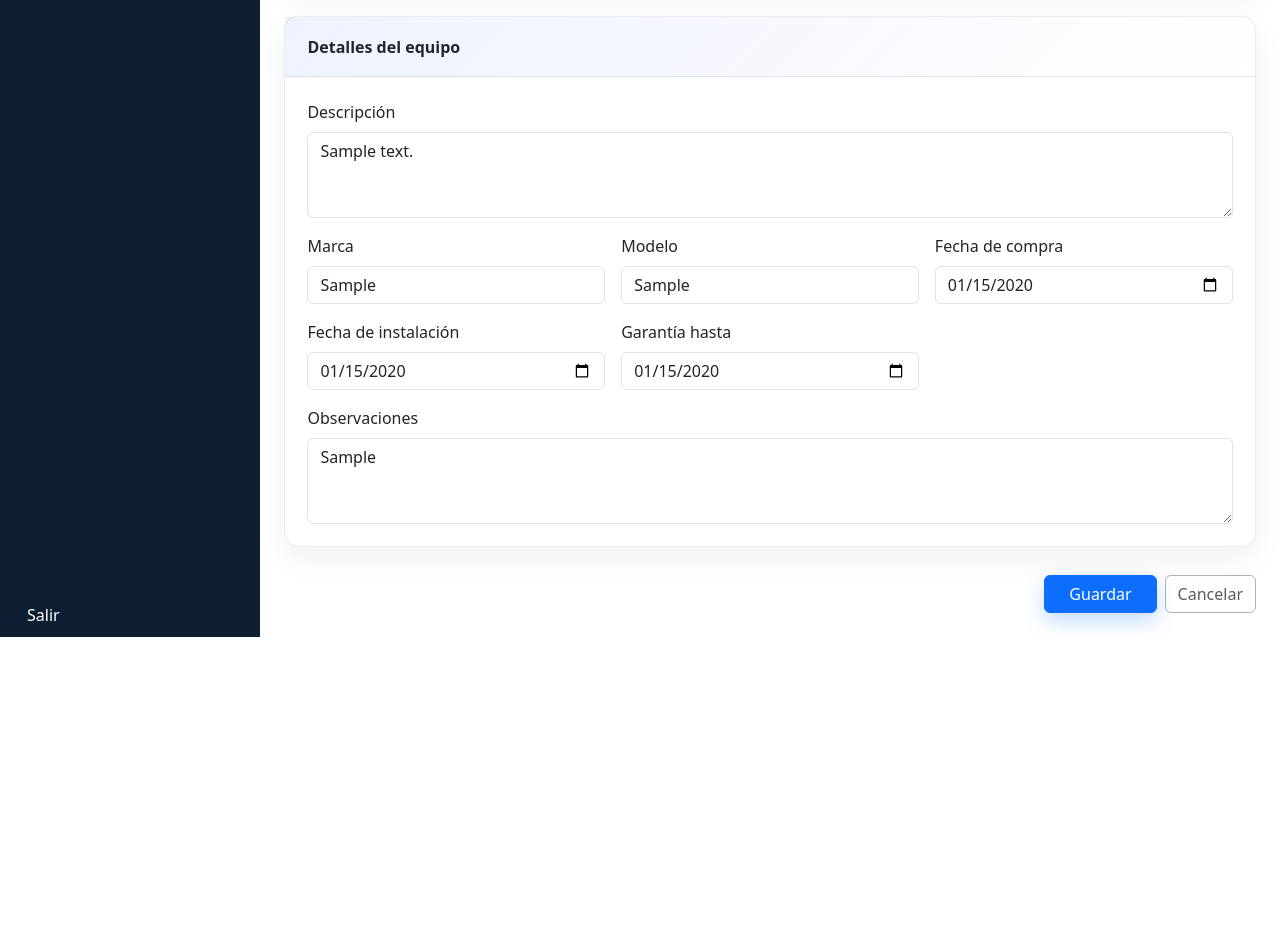
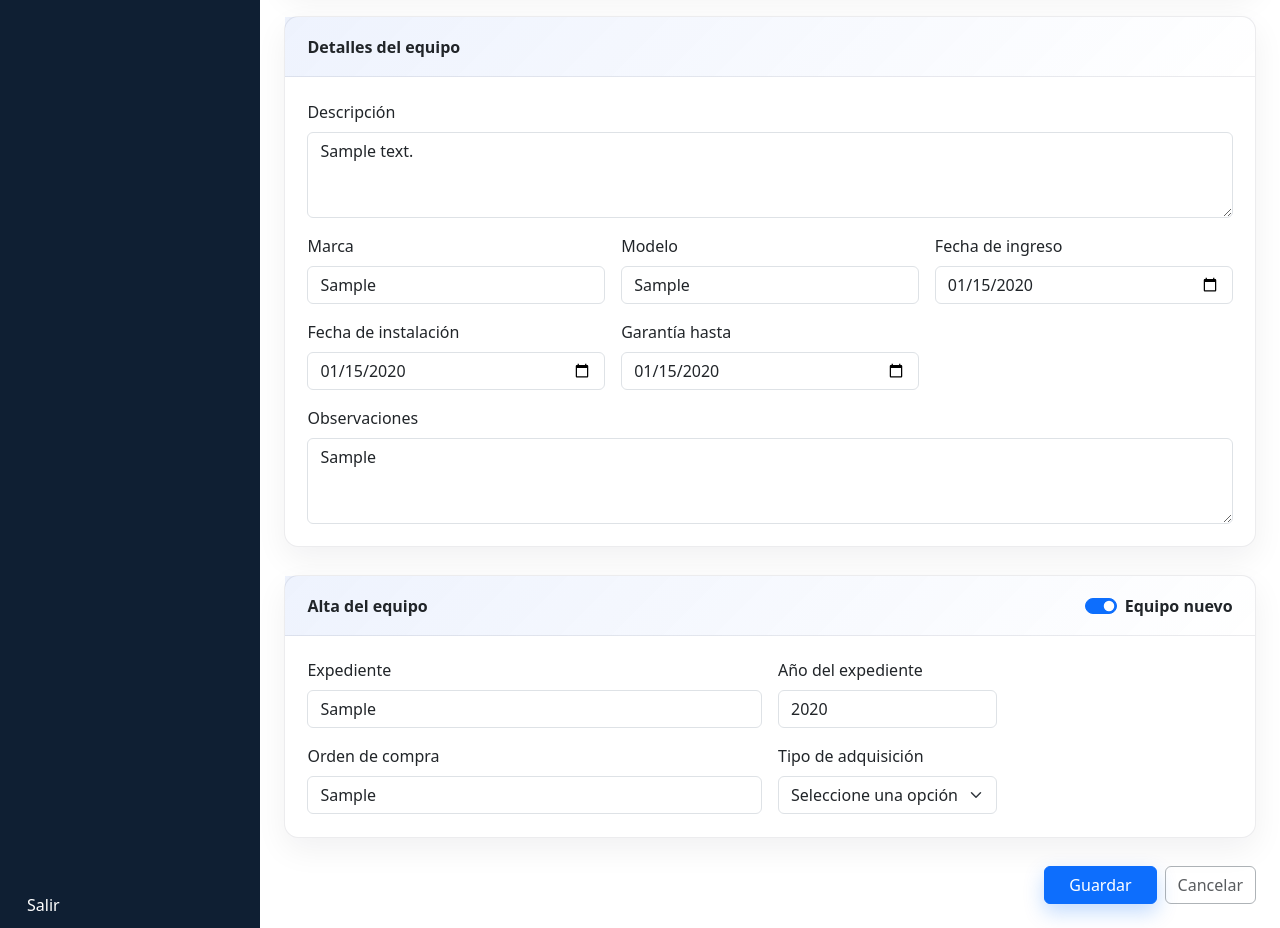
Before and after one commit to dptytlapampa-code/inventario_hospital, a Flask app: page /equipos/1/editar in a window 1280 px wide. Shown: the part 678-1606 px from the top of the page. Before the commit the page ends 1315 px from the top, so only its background shows below. Run offline with Flask 3, Linux system fonts and the light colour scheme; a user stored in the database is signed in; tables that the repository leaves empty hold one stand-in row (values such as "Sample post"); some libraries are stand-ins or nearby versions.

Commit message:
feat: registrar alta diferenciada para equipos nuevos

```diff
--- a/app/forms/equipo.py
+++ b/app/forms/equipo.py
@@ -44,11 +44,31 @@ class EquipoForm(FlaskForm):
     servicio_id = IntegerField("Servicio", validators=[Optional()])
     oficina_id = IntegerField("Oficina", validators=[Optional()])
     responsable = StringField("Responsable", validators=[Optional(), Length(max=120)])
-    fecha_compra = DateField("Fecha de compra", validators=[Optional()], default=None)
+    fecha_ingreso = DateField("Fecha de ingreso", validators=[Optional()], default=None)
     fecha_instalacion = DateField("Fecha de instalación", validators=[Optional()], default=None)
     garantia_hasta = DateField("Garantía hasta", validators=[Optional()], default=None)
     observaciones = TextAreaField("Observaciones", validators=[Optional(), Length(max=1000)])
     sin_numero_serie = BooleanField("Sin número de serie visible", default=False)
+    es_nuevo = BooleanField("Equipo nuevo", default=False)
+    expediente = StringField("Expediente", validators=[Optional(), Length(max=120)])
+    anio_expediente = IntegerField(
+        "Año del expediente",
+        validators=[Optional()],
+        render_kw={"min": 1900, "max": 2100},
+    )
+    orden_compra = StringField("Orden de compra", validators=[Optional(), Length(max=120)])
+    tipo_adquisicion = SelectField(
+        "Tipo de adquisición",
+        choices=[
+            ("", "Seleccione una opción"),
+            ("licitacion", "Licitación"),
+            ("compra", "Compra"),
+            ("donacion", "Donación"),
+            ("otro", "Otro"),
+        ],
+        validators=[Optional()],
+        coerce=str,
+    )
     submit = SubmitField("Guardar")
 
     def __init__(self, *args, **kwargs) -> None:
@@ -97,16 +117,31 @@ class EquipoForm(FlaskForm):
                 "Ingrese un número de serie o marque 'Sin número de serie visible'"
             )
             return False
-        if self.fecha_compra.data and self.fecha_compra.data > date.today():
-            self.fecha_compra.errors.append("La fecha de compra no puede ser futura")
+        if self.fecha_ingreso.data and self.fecha_ingreso.data > date.today():
+            self.fecha_ingreso.errors.append("La fecha de ingreso no puede ser futura")
             return False
         if (
             self.fecha_instalacion.data
-            and self.fecha_compra.data
-            and self.fecha_instalacion.data < self.fecha_compra.data
+            and self.fecha_ingreso.data
+            and self.fecha_instalacion.data < self.fecha_ingreso.data
         ):
-            self.fecha_instalacion.errors.append("La instalación no puede ser anterior a la compra")
+            self.fecha_instalacion.errors.append("La instalación no puede ser anterior al ingreso")
             return False
+        if self.es_nuevo.data:
+            if not self.tipo_adquisicion.data:
+                self.tipo_adquisicion.errors.append("Seleccione el tipo de adquisición")
+                return False
+            if not (self.expediente.data or self.orden_compra.data):
+                self.expediente.errors.append(
+                    "Ingrese el expediente u orden de compra utilizada en el alta"
+                )
+                self.orden_compra.errors.append(
+                    "Ingrese el expediente u orden de compra utilizada en el alta"
+                )
+                return False
+            if self.anio_expediente.data and not (1900 <= self.anio_expediente.data <= date.today().year + 1):
+                self.anio_expediente.errors.append("Ingrese un año válido")
+                return False
         return True
 
 
@@ -201,6 +236,11 @@ class TipoEquipoCreateForm(FlaskForm):
     nombre = StringField("Nombre", validators=[DataRequired(), Length(max=160)])
     submit = SubmitField("Agregar tipo")
 
+    def validate(self, extra_validators=None):  # type: ignore[override]
+        is_valid = super().validate(extra_validators=extra_validators)
+        self._deduplicate_errors()
+        return is_valid
+
     @staticmethod
     def _normalized(value: str | None) -> str:
         return (value or "").strip().lower()
@@ -222,6 +262,11 @@ class TipoEquipoUpdateForm(FlaskForm):
     activo = BooleanField("Activo")
     submit = SubmitField("Guardar cambios")
 
+    def validate(self, extra_validators=None):  # type: ignore[override]
+        is_valid = super().validate(extra_validators=extra_validators)
+        self._deduplicate_errors()
+        return is_valid
+
     @staticmethod
     def _normalized(value: str | None) -> str:
         return (value or "").strip().lower()
@@ -239,6 +284,17 @@ class TipoEquipoUpdateForm(FlaskForm):
         if existing:
             raise ValidationError("Ya existe un tipo con ese nombre")
 
+    def _deduplicate_errors(self) -> None:
+        for field in self._fields.values():
+            if getattr(field, "errors", None):
+                seen: set[str] = set()
+                deduped: list[str] = []
+                for error in field.errors:
+                    if error not in seen:
+                        seen.add(error)
+                        deduped.append(error)
+                field.errors[:] = deduped
+
 __all__ = [
     "EquipoForm",
     "EquipoFiltroForm",
--- a/app/models/equipo.py
+++ b/app/models/equipo.py
@@ -13,6 +13,7 @@ from sqlalchemy import (
     DateTime,
     Enum as SAEnum,
     ForeignKey,
+    Integer,
     String,
     Text,
     event,
@@ -105,10 +106,15 @@ class Equipo(Base):
     servicio_id: Mapped[int | None] = mapped_column(ForeignKey("servicios.id"))
     oficina_id: Mapped[int | None] = mapped_column(ForeignKey("oficinas.id"))
     responsable: Mapped[str | None] = mapped_column(String(120))
-    fecha_compra: Mapped[date | None] = mapped_column(Date())
+    fecha_ingreso: Mapped[date | None] = mapped_column("fecha_compra", Date())
     fecha_instalacion: Mapped[date | None] = mapped_column(Date())
     garantia_hasta: Mapped[date | None] = mapped_column(Date())
     observaciones: Mapped[str | None] = mapped_column(Text())
+    es_nuevo: Mapped[bool] = mapped_column(Boolean, default=False, nullable=False)
+    expediente: Mapped[str | None] = mapped_column(String(120))
+    anio_expediente: Mapped[int | None] = mapped_column(Integer())
+    orden_compra: Mapped[str | None] = mapped_column(String(120))
+    tipo_adquisicion: Mapped[str | None] = mapped_column(String(50))
     created_at: Mapped[datetime] = mapped_column(
         DateTime(timezone=True), server_default=func.current_timestamp(), nullable=False
     )
--- a/app/routes/equipos/routes.py
+++ b/app/routes/equipos/routes.py
@@ -251,12 +251,18 @@ def crear():
             servicio_id=servicio.id if servicio else None,
             oficina_id=oficina.id if oficina else None,
             responsable=form.responsable.data or None,
-            fecha_compra=form.fecha_compra.data,
+            fecha_ingreso=form.fecha_ingreso.data,
             fecha_instalacion=form.fecha_instalacion.data,
             garantia_hasta=form.garantia_hasta.data,
             observaciones=form.observaciones.data or None,
+            es_nuevo=bool(form.es_nuevo.data),
+            expediente=form.expediente.data or None,
+            anio_expediente=form.anio_expediente.data or None,
+            orden_compra=form.orden_compra.data or None,
+            tipo_adquisicion=form.tipo_adquisicion.data or None,
         )
-        equipo.registrar_evento(current_user, "Alta", "Creación de equipo")
+        detalle_alta = "Alta de equipo nuevo" if form.es_nuevo.data else "Alta de equipo usado"
+        equipo.registrar_evento(current_user, "Alta", detalle_alta)
         db.session.add(equipo)
         db.session.commit()
         log_action(
@@ -395,10 +401,15 @@ def editar(equipo_id: int):
         equipo.servicio_id = servicio.id if servicio else None
         equipo.oficina_id = oficina.id if oficina else None
         equipo.responsable = form.responsable.data or None
-        equipo.fecha_compra = form.fecha_compra.data
+        equipo.fecha_ingreso = form.fecha_ingreso.data
         equipo.fecha_instalacion = form.fecha_instalacion.data
         equipo.garantia_hasta = form.garantia_hasta.data
         equipo.observaciones = form.observaciones.data or None
+        equipo.es_nuevo = bool(form.es_nuevo.data)
+        equipo.expediente = form.expediente.data or None
+        equipo.anio_expediente = form.anio_expediente.data or None
+        equipo.orden_compra = form.orden_compra.data or None
+        equipo.tipo_adquisicion = form.tipo_adquisicion.data or None
         equipo.registrar_evento(current_user, "Actualización", "Edición de equipo")
         db.session.commit()
         log_action(usuario_id=current_user.id, accion="editar", modulo="inventario", tabla="equipos", registro_id=equipo.id)
--- a/app/static/js/equipos_form.js
+++ b/app/static/js/equipos_form.js
@@ -243,8 +243,36 @@
     });
   }
 
+  function handleNuevoEquipoToggle() {
+    const nuevoSwitch = document.getElementById('esNuevoSwitch');
+    if (!nuevoSwitch) {
+      return;
+    }
+    const container = document.querySelector('[data-nuevo-fields]');
+    if (!container) {
+      return;
+    }
+    const toggleFields = () => {
+      if (nuevoSwitch.checked) {
+        container.removeAttribute('hidden');
+      } else {
+        container.setAttribute('hidden', '');
+        container.querySelectorAll('input, select').forEach((input) => {
+          if (input.type === 'checkbox' || input.type === 'radio') {
+            input.checked = false;
+          } else {
+            input.value = '';
+          }
+        });
+      }
+    };
+    nuevoSwitch.addEventListener('change', toggleFields);
+    toggleFields();
+  }
+
   document.addEventListener('DOMContentLoaded', () => {
     handleUbicacionSelects();
     handleSerialToggle();
+    handleNuevoEquipoToggle();
   });
 })();
--- a/app/templates/equipos/_form.html
+++ b/app/templates/equipos/_form.html
@@ -120,10 +120,25 @@
       {{ render_textarea(form.descripcion, form_group_class='col-12', rows=3, placeholder='Descripción breve del equipo') }}
       {{ render_field(form.marca, form_group_class='col-12 col-md-4', placeholder='Marca') }}
       {{ render_field(form.modelo, form_group_class='col-12 col-md-4', placeholder='Modelo') }}
-      {{ render_field(form.fecha_compra, form_group_class='col-12 col-md-4', input_type='date') }}
+      {{ render_field(form.fecha_ingreso, form_group_class='col-12 col-md-4', input_type='date') }}
       {{ render_field(form.fecha_instalacion, form_group_class='col-12 col-md-4', input_type='date') }}
       {{ render_field(form.garantia_hasta, form_group_class='col-12 col-md-4', input_type='date') }}
       {{ render_textarea(form.observaciones, form_group_class='col-12', rows=3, placeholder='Observaciones relevantes') }}
+    </div>
+  </div>
+  <div class="form-section">
+    <div class="section-header d-flex align-items-center justify-content-between">
+      <span>Alta del equipo</span>
+      <div class="form-check form-switch mb-0">
+        {{ form.es_nuevo(class='form-check-input', id='esNuevoSwitch') }}
+        <label class="form-check-label" for="esNuevoSwitch">Equipo nuevo</label>
+      </div>
+    </div>
+    <div class="section-body row g-3" data-nuevo-fields hidden>
+      {{ render_field(form.expediente, form_group_class='col-12 col-md-6', placeholder='Número de expediente') }}
+      {{ render_field(form.anio_expediente, form_group_class='col-12 col-md-3', input_type='number') }}
+      {{ render_field(form.orden_compra, form_group_class='col-12 col-md-6', placeholder='Orden de compra') }}
+      {{ render_select(form.tipo_adquisicion, form_group_class='col-12 col-md-3', label_class='form-label') }}
     </div>
   </div>
   <div class="d-flex flex-column flex-md-row gap-2 justify-content-end">
```
Also changed, not shown: app/templates/equipos/detalle.html (+21 -1 lines), app/templates/equipos/listar.html (+6 -1 lines), migrations/versions/2f1a4b2b1234_equipo_nuevo_fields.py (added, +42 -0 lines).
